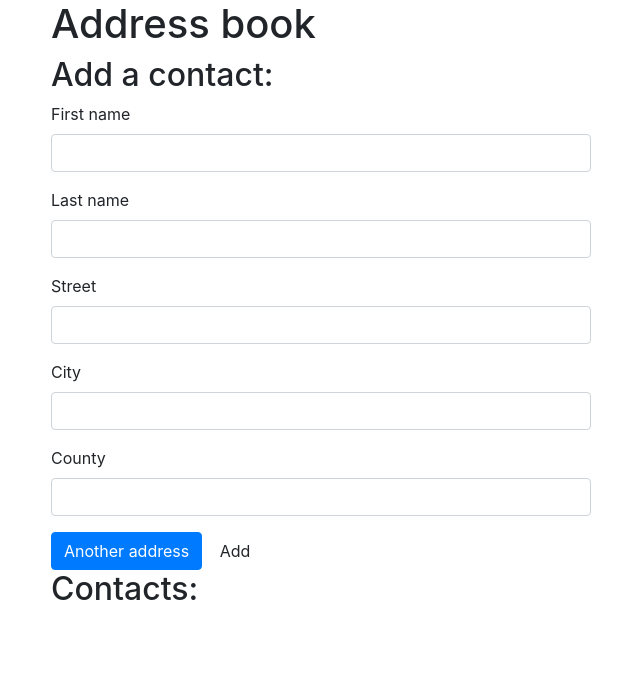
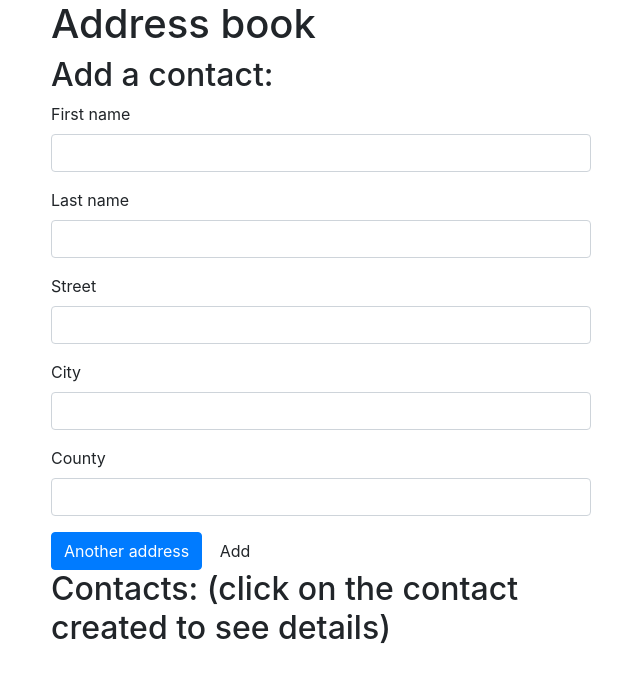
Before and after one commit to dennis-mwai/address-book, a plain HTML site: page index.html in a window 1280 px wide. Shown: the whole page, without its empty margins (34-674 px from the left). Drawn offline with Linux system fonts and the light colour scheme.

Commit message:
add brief description on the output comment section

```diff
--- a/index.html
+++ b/index.html
@@ -52,7 +52,7 @@
                     <button type="submit" class="btn">Add</button>
                 </form>
 
-                <h2>Contacts:</h2>
+                <h2>Contacts: (click on the contact created to see details)</h2>
                 <ul id="contacts">
 
                 </ul>
```
